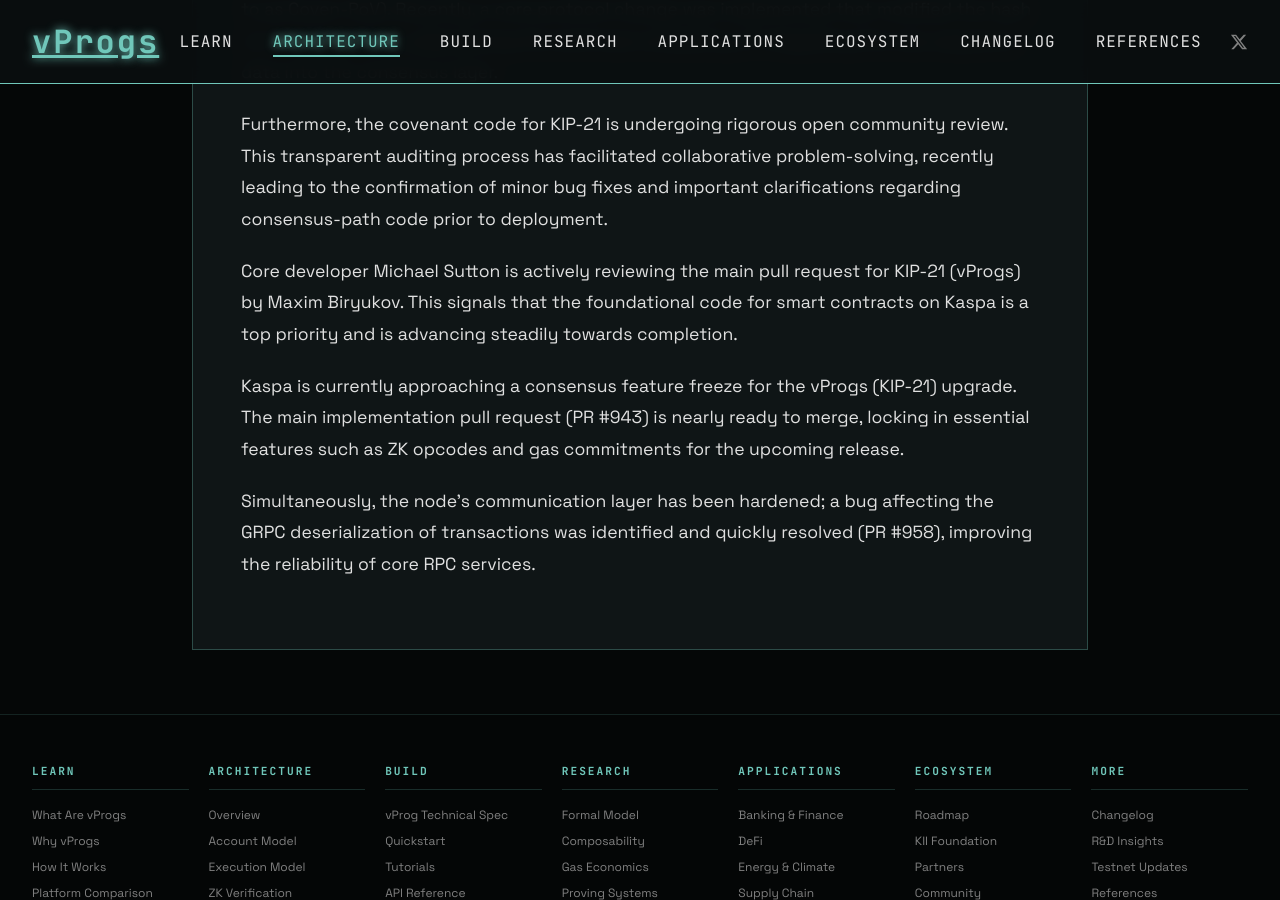
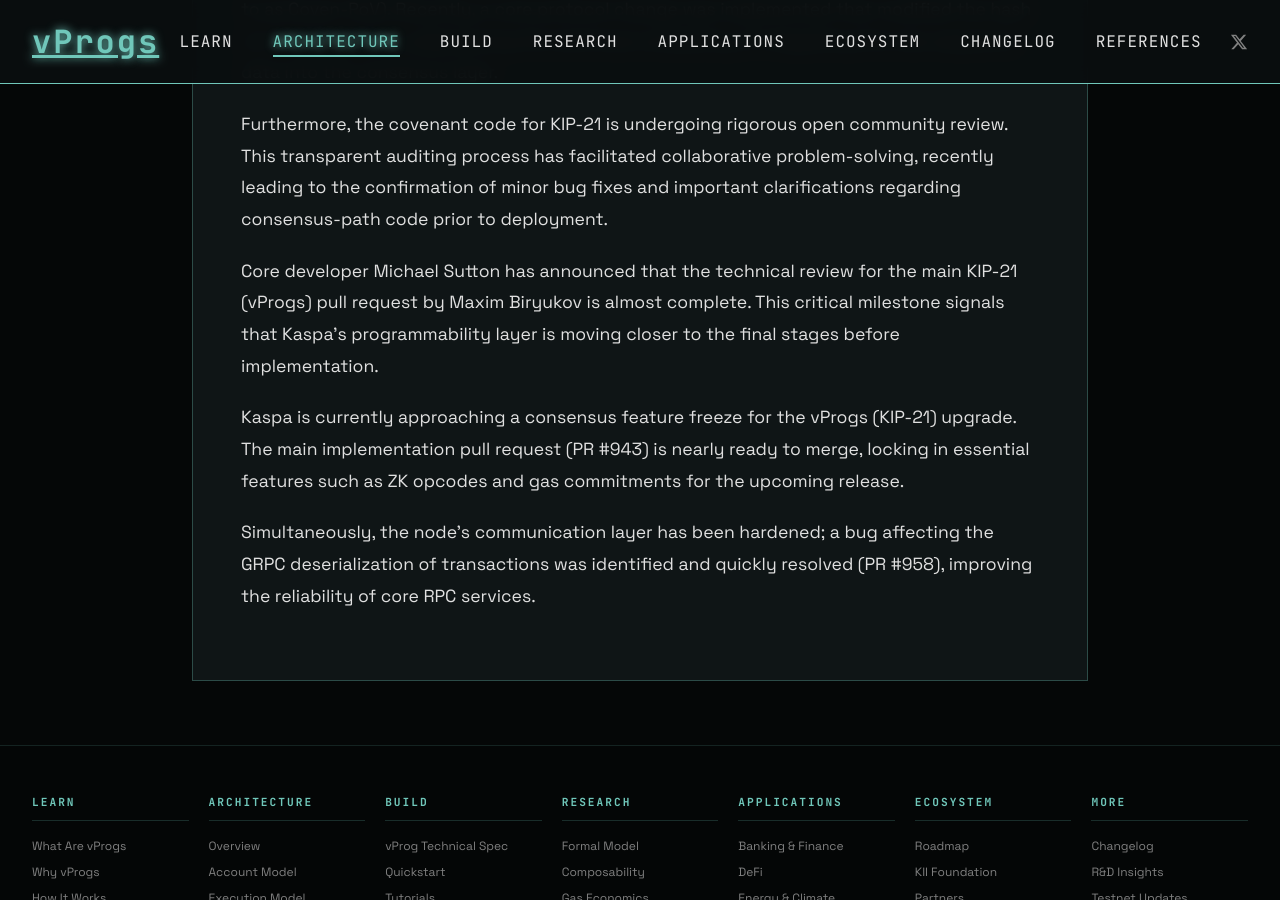
Before and after one commit to creative-inference/vprogs.xyz, a Jekyll site: the page built from architecture/sequencing-mapping.md, in a window 1280 px wide and 900 px high, scrolled down 12767 px. Built offline with Jekyll 4.4.1, drawn with Linux system fonts in a browser that asks for light colours.

Commit message:
Update KIP-21 technical review status [auto]

```diff
--- a/architecture/sequencing-mapping.md
+++ b/architecture/sequencing-mapping.md
@@ -326,7 +326,7 @@
 Furthermore, the covenant code for KIP-21 is undergoing rigorous open community review. This transparent auditing process has facilitated collaborative problem-solving, recently leading to the confirmation of minor bug fixes and important clarifications regarding consensus-path code prior to deployment.
 
 
-Core developer Michael Sutton is actively reviewing the main pull request for KIP-21 (vProgs) by Maxim Biryukov. This signals that the foundational code for smart contracts on Kaspa is a top priority and is advancing steadily towards completion.
+Core developer Michael Sutton has announced that the technical review for the main KIP-21 (vProgs) pull request by Maxim Biryukov is almost complete. This critical milestone signals that Kaspa's programmability layer is moving closer to the final stages before implementation.
 
 
 
```
